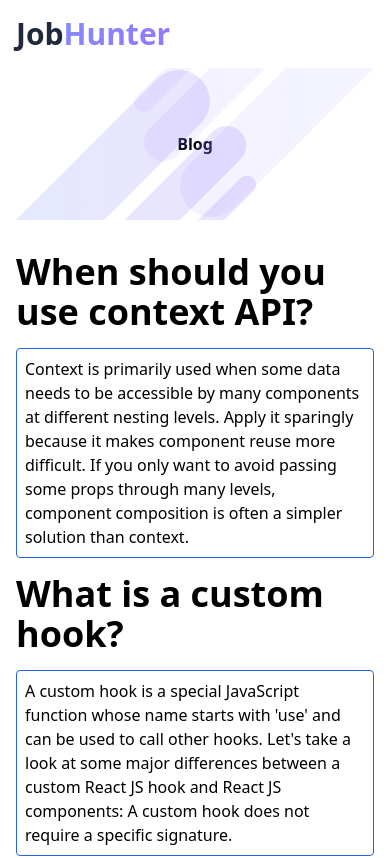
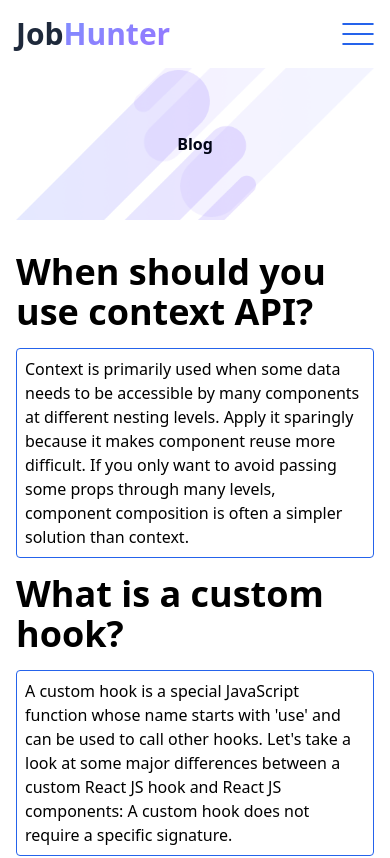
Before and after one commit to NDmorsalin/JobHunter-a9, a React (Vite) app: page /blog in a window 390 px wide. Shown: the top 858 px of the page. Built offline with nearby package versions, Linux system fonts and the light colour scheme.

Commit message:
nav bar toggler is added

```diff
--- a/src/Components/Header/Header.jsx
+++ b/src/Components/Header/Header.jsx
@@ -1,9 +1,11 @@
-import React from "react";
+import React, { useState } from "react";
 import { Link, NavLink } from "react-router-dom";
+import ToggleButton from "../ToggleButton/ToggleButton";
 
-const   Header = () => {
+const Header = () => {
+  const [toggle, setToggle] = useState(false);
   return (
-    <div className="flex items-center justify-between py-4">
+    <div className="flex items-center justify-between py-4 sticky top-0 left-0 ">
       {/* logo start */}
       <Link to="/" className="text-3xl sm:text-5xl font-bold text-slate-800">
         Job
@@ -38,6 +40,43 @@ const   Header = () => {
       >
         Star Applying
       </Link>
+
+      {/* toggle button */}
+      <ToggleButton onClick={() => setToggle((tgl) => !tgl)} toggle={toggle} />
+
+      {/* mobile device overlay */}
+      <div
+        style={{
+          backgroundColor: "#3c667278",
+        }}
+        className={`sm:hidden flex w-full h-[calc(100vh-5rem)]  fixed z-50 top-20 transition duration-500 left-0 ${
+          toggle ? "rotate-0 translate-y-0" : "-rotate-180 translate-x-full"
+        }`}
+      >
+        <div onClick={()=>setToggle((tgl) => !tgl)} className="flex-1 h-full"></div>
+        <div className="flex-1 bg-slate-50 p-8 space-y-4">
+          {[
+            { path: "/", name: "Home" },
+            { path: "statistics", name: "Statistics" },
+            { path: "appliedjobs", name: "Applied Jobs" },
+            { path: "blog", name: "Blog" },
+          ].map((nav) => (
+            <NavLink
+              key={nav.path}
+              to={nav.path}
+              className={({ isActive }) =>
+                `hover:text-blue-700 transition duration-300 z-50 block py-2 px-4 rounded-full hover:bg-blue-200 border border-blue-600 ${
+                  isActive
+                    ? "text-gradients font-bold bg-slate-600"
+                    : "text-[#757575]"
+                }`
+              }
+            >
+              {nav.name}
+            </NavLink>
+          ))}
+        </div>
+      </div>
     </div>
   );
 };
--- a/src/Components/JobCard/JobCard.jsx
+++ b/src/Components/JobCard/JobCard.jsx
@@ -36,7 +36,7 @@ const JobCard = ({ job, children }) => {
         <div className="flex items-center justify-between">
           <Link
             to={`/job/${job.id}`}
-            className="bg-gradients py-3 px-6 my-8 block w-fit  rounded text-white font-semibold text-lg"
+            className="bg-gradients py-3 px-6 block w-fit  rounded text-white font-semibold text-lg"
           >
             View Details
           </Link>
--- a/src/Components/PagesHeader/PagesHeader.jsx
+++ b/src/Components/PagesHeader/PagesHeader.jsx
@@ -4,10 +4,10 @@ import vector from "../../assets/All Images/Vector.png";
 
 const PagesHeader = ({ pageTitle}) => {
   return (
-    <div className="text-center py-16 relative">
+    <div className="text-center py-16 relative -z-10">
       <h4 className="text-slate-950 font-bold">{pageTitle}</h4>
-      <img src={vector1} alt="" className="absolute top-0 right-0 w-60" />
-      <img src={vector} alt="" className="absolute left-0 bottom-0 w-60" />
+      <img src={vector1} alt="" className="absolute -z-10 top-0 right-0 w-60" />
+      <img src={vector} alt="" className="absolute -z-10 left-0 bottom-0 w-60" />
     </div>
   );
 };
--- /dev/null
+++ b/src/Components/ToggleButton/ToggleButton.jsx
@@ -0,0 +1,26 @@
+import React from "react";
+
+const ToggleButton = ({ toggle,...rest }) => {
+
+  return (
+    <div {...rest} className="sm:hidden space-y-2 cursor-pointer ">
+      <span
+        className={`block transition duration-300 ${
+          toggle ? "rotate-45 translate-y-[.5rem]" : "rotate-0 translate-y-0"
+        }  w-8 border rounded-full border-blue-600`}
+      ></span>
+      <span
+        className={`block transition duration-300  ${
+          toggle ? "invisible opacity-0" : "visible opacity-100"
+        }   w-8 border rounded-full border-blue-600`}
+      ></span>
+      <span
+        className={`block transition duration-300  ${
+          toggle ? "-rotate-45 -translate-y-[.5rem]" : "rotate-0 -translate-y-0"
+        }   w-8 border rounded-full border-blue-600`}
+      ></span>
+    </div>
+  );
+};
+
+export default ToggleButton;
--- a/src/Pages/AllJobs/AllJobs.jsx
+++ b/src/Pages/AllJobs/AllJobs.jsx
@@ -21,7 +21,7 @@ const AllJobs = () => {
           <JobCard key={job.id} job={job}>
             <button
               onClick={() => handelAppliedJob(job.id)}
-              className="bg-gradients py-3 px-6 rounded text-white font-semibold text-lg  mt-4"
+              className="bg-gradients py-3 px-6 rounded text-white font-semibold text-lg "
             >
               Apply Now
             </button>
```
